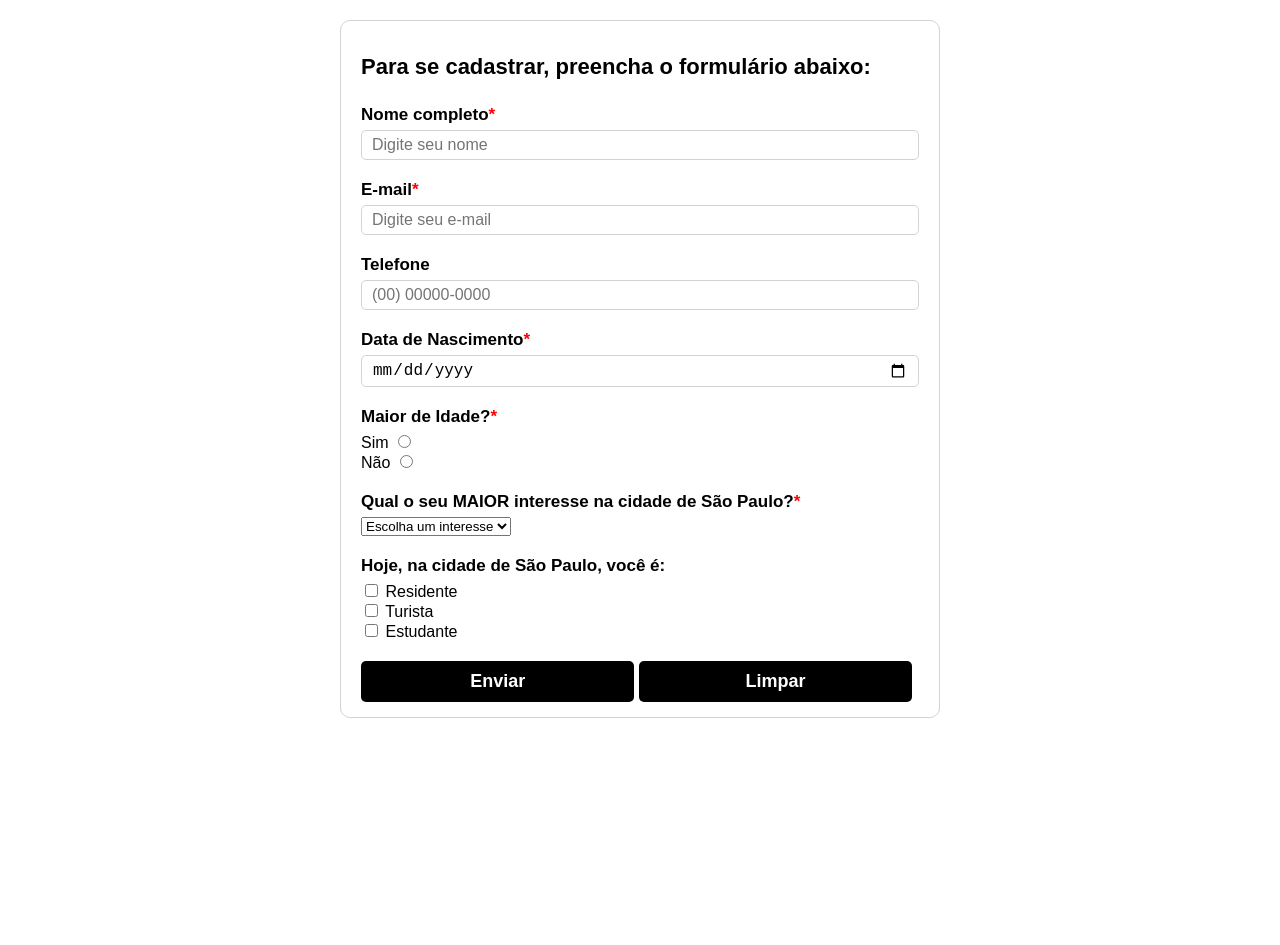
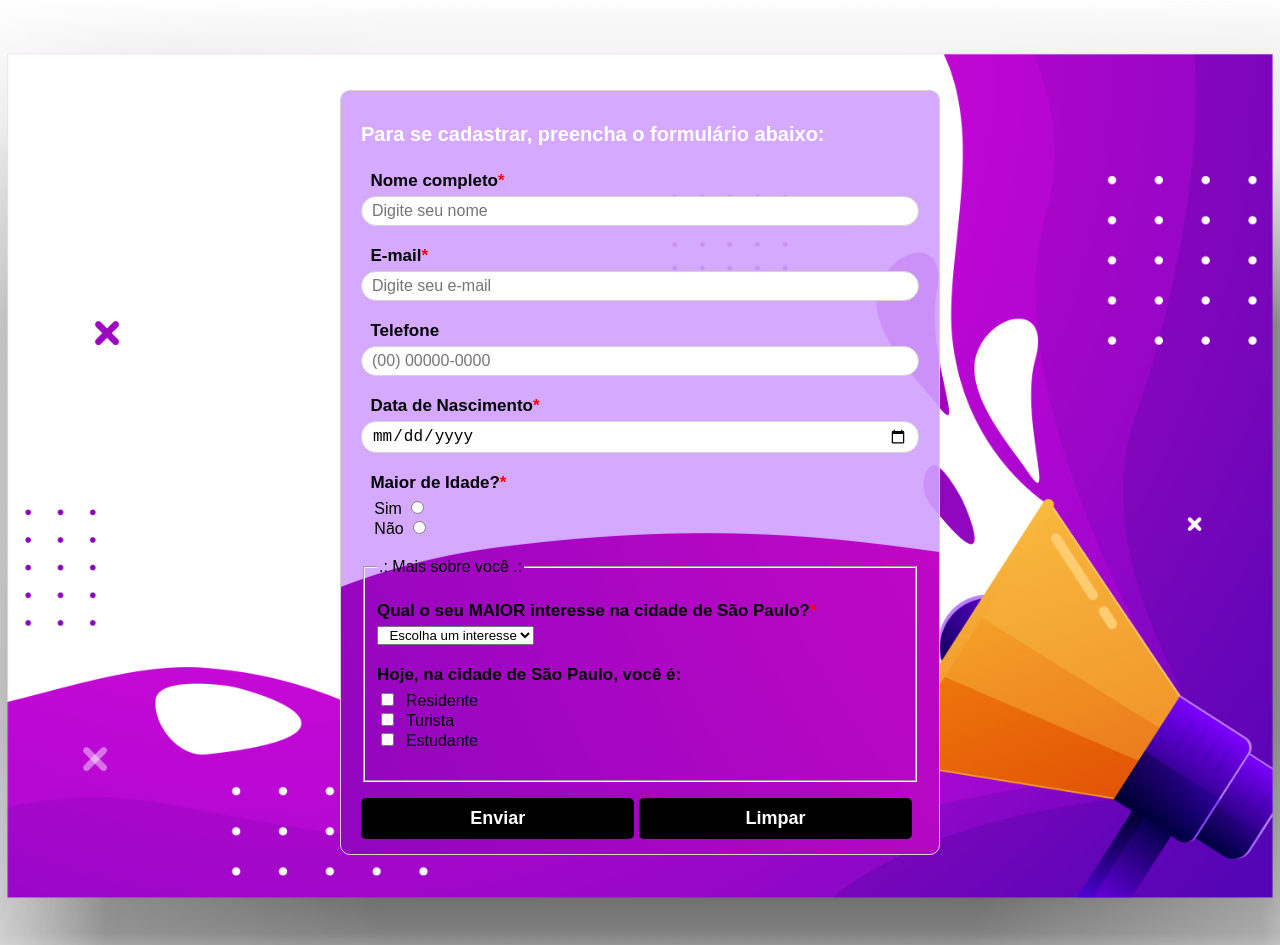
Before and after one commit to brunobortolettolima/Checkpoint-2-Frontend, a plain HTML site: page cadastro.html in a window 1280 px wide. Before the commit the page ends 800 px from the top, so only its background shows below. Drawn offline with Linux system fonts and the light colour scheme.

Commit message:
separação dos arquivos css e adição de novas estilizações

```diff
--- a/cadastro.html
+++ b/cadastro.html
@@ -5,87 +5,9 @@
     <meta http-equiv="X-UA-Compatible" content="IE=edge">
     <meta name="viewport" content="width=device-width, initial-scale=1.0">
     <title>Cadastro</title>
-    <style type="text/css">
+    <link rel="stylesheet" href="css/cadastro.css">
+    <style type="text/css"> </style>
 
-        * {
-            box-sizing: border-box;
-        }
-
-        body {
-            font-family: Arial, Helvetica, sans-serif;
-        }
-
-        .conteudo {
-            border: 1px solid lightgray;
-            border-radius: 10px;
-            padding: 15px 20px;
-            margin: 20px auto;
-            max-width: 600px;
-        }
-
-        .conteudo__titulo {
-            font-size: 22px;
-        }
-
-        .formulario {
-            margin: 25px 0 0;
-        }
-
-        .formulario__grupo {
-            margin: 20px 0;
-        }
-
-        .formulario__rotulo {
-            display: block;
-            font-size: 17px;
-            font-weight: 700;
-            margin: 5px 0;
-        }
-
-        .formulario__campo {
-            border: 1px solid lightgray;
-            border-radius: 5px;
-            font-size: 16px;
-            padding: 5px 10px;
-            width: 100%;
-        }
-
-        .formulario__botao {
-            display: inline-block;
-            width: 49%;
-        }
-
-        .botao__submit {
-            background-color: black;
-            border: none;
-            border-radius: 5px;
-            color: white;
-            font-size: 18px;
-            font-weight: 700;
-            padding: 10px 20px;
-            width: 100%;
-            cursor: pointer;
-            display: inline-block;
-        }
-
-        .botao__reset {
-            background-color: black;
-            border: none;
-            border-radius: 5px;
-            color: white;
-            font-size: 18px;
-            font-weight: 700;
-            padding: 10px 25px;
-            width: 100%;
-            cursor: pointer;
-            display: inline-block;
-        }
-
-        span {
-            color: red;
-        }
-
-    </style>
 </head>
 
 <body>
@@ -93,41 +15,42 @@
         <h1 class="conteudo__titulo">Para se cadastrar, preencha o formulário abaixo:</h1>
             <form class="formulario" action="https://api.sistema.com/cadastrar" method="GET">
                 <div class="formulario__grupo">
-                    <label class="formulario__rotulo" for="nome">Nome completo<span>*</span></label>
-                    <input class="formulario__campo" name="nome" id="nome" type="text" placeholder="Digite seu nome" required>
+                    <label class="formulario__rotulo" for="nome">&nbsp; Nome completo<span>*</span></label>
+                    <input class="formulario__campo" name="nome" id="nome" type="text" maxlength="100" placeholder="Digite seu nome" required>
                 </div>
 
                 <div class="formulario__grupo">
-                    <label class="formulario__rotulo" for="email">E-mail<span>*</span></label>
+                    <label class="formulario__rotulo" for="email">&nbsp; E-mail<span>*</span></label>
                     <input class="formulario__campo" name="email" id="email" type="email" placeholder="Digite seu e-mail" required>
                 </div>
 
                 <div class="formulario__grupo">
-                    <label class="formulario__rotulo" for="telefone">Telefone</label>
+                    <label class="formulario__rotulo" for="telefone">&nbsp; Telefone</label>
                     <input class="formulario__campo" name="telefone" id="telefone" type="text" maxlength="11" onkeypress="if (!isNaN(String.fromCharCode(window.event.keyCode))) return true; else return false;" placeholder="(00) 00000-0000">
                 </div>
 
                 <div class="formulario__grupo">
-                    <label class="formulario__rotulo" for="dataNascimento">Data de Nascimento<span>*</span></label>
+                    <label class="formulario__rotulo" for="dataNascimento">&nbsp; Data de Nascimento<span>*</span></label>
                     <input class="formulario__campo" name="dataNascimento" id="dataNascimento" type="date" required>
                 </div>
 
                 <div class="formulario__grupo">
-                    <h3 class="formulario__rotulo">Maior de Idade?<span>*</span></h3>
+                    <h3 class="formulario__rotulo">&nbsp; Maior de Idade?<span>*</span></h3>
                     <div>
-                        <label class="formulario__radio" for="sim">Sim</label>
+                        <label class="formulario__radio" for="sim">&nbsp;&nbsp; Sim</label>
                         <input type="radio" id="sim" name="sim" value="sim">
                     </div>
                     <div>
-                        <label class="formulario__radio" for="nao">Não</label>
+                        <label class="formulario__radio" for="nao">&nbsp;&nbsp; Não</label>
                         <input type="radio" id="nao" name="sim" value="nao">
                     </div>
                 </div>
-
+                <div class="legenda__formulario">
+                <fieldset> <legend>.: Mais sobre você .:</legend>
                 <div class="formulario__grupo">
                     <h3 class="formulario__rotulo">Qual o seu MAIOR interesse na cidade de São Paulo?<span>*</span></h3>
                     <select name="select" required>
-                        <option selected disabled>Escolha um interesse</option>
+                        <option selected disabled>&nbsp; Escolha um interesse</option>
                         <optgroup label="Cultura">
                             <option value="museus">Museus</option>
                             <option value="teatros">Teatros</option>
@@ -149,22 +72,25 @@
                 </div>
 
                 <div class="formulario__grupo">
-                    <h3 class="formulario__rotulo">Hoje, na cidade de São Paulo, você é:</h3>
+                    <h3 class="formulario__rotulo"> Hoje, na cidade de São Paulo, você é:</h3>
                     <div>
                         <input type="checkbox" id="residente" name="atual" value="residente">
-                        <label class="formulario__checkbox" for="residente">Residente</label>
+                        <label class="formulario__checkbox" for="residente">&nbsp;Residente</label>
                     </div>
                     <div>
                         <input type="checkbox" id="turista" name="atual" value="turista">
-                        <label class="formulario__checkbox" for="turista">Turista</label>
+                        <label class="formulario__checkbox" for="turista">&nbsp;Turista</label>
                     </div>
                     <div>
                         <input type="checkbox" id="estudante" name="atual" value="estudante">
-                        <label class="formulario__checkbox" for="estudante">Estudante</label>
+                        <label class="formulario__checkbox" for="estudante">&nbsp;Estudante</label>
                     </div>
                 </div>
+            </div>
+                    </fieldset>
 
                 <div class="formulario__botao">
+                    <p></p>
                     <button class="botao__submit" type="submit">Enviar</button>
                 </div>
 
--- /dev/null
+++ b/css/cadastro.css
@@ -0,0 +1,104 @@
+
+        * {
+            box-sizing: border-box;
+        }
+
+        body {
+            font-family: Arial, Helvetica, sans-serif;
+            background-image: url(/imagens/bgForm2.png);
+            background-size: 1600px;
+            background-repeat: no-repeat;
+            background-position-x: center;
+            background-position-y: top;
+
+        }
+
+        .conteudo {
+            border: 1px solid lightgray;
+            border-radius: 10px;
+            padding: 15px 20px;
+            /* Gustavo alterou a partir daqui */
+            margin: 90px auto;
+            max-width: 600px;
+            background: rgba(209, 160, 255, 0.9 );
+            background-image: url(/imagens/bgForm1.png);
+            /* Gustavo Finalizou aqui */
+        }
+
+        .conteudo__titulo {
+            font-size: 20px;
+            color: rgb(255, 255, 255);
+
+        }
+
+        .formulario {
+            margin: 25px 0 0;
+
+        }
+
+        .formulario__grupo {
+            margin: 20px auto;
+
+        }
+
+        .formulario__rotulo {
+            display: block;
+            font-size: 17px;
+            font-weight: 700;
+            margin: 5px 0;
+
+        }
+
+        .formulario__campo {
+            border: 1px solid lightgray;
+            border-radius: 15px;
+            font-size: 16px;
+            padding: 5px 10px;
+            width: 100%;
+        }
+
+        .formulario__campo:hover {
+            transform: scale(1.1);
+        }
+        .formulario__botao {
+            display: inline-block;
+            width: 49%;
+        }
+
+        .formulario__radio {
+        }
+
+        .botao__submit {
+            background-color: black;
+            border: none;
+            border-radius: 5px;
+            color: white;
+            font-size: 18px;
+            font-weight: 700;
+            padding: 10px 20px;
+            width: 100%;
+            cursor: pointer;
+            display: inline-block;
+        }
+
+        .botao__reset {
+            background-color: black;
+            border: none;
+            border-radius: 5px;
+            color: white;
+            font-size: 18px;
+            font-weight: 700;
+            padding: 10px 25px;
+            width: 100%;
+            cursor: pointer;
+            display: inline-block;
+        }
+
+        .legenda__formulario {
+
+
+        }
+
+        span {
+            color: red;
+        }
--- a/style.css
+++ b/css/style.css
@@ -54,7 +54,7 @@ span {
 }
 
 .corpo {
-    background-image: url("imagens/background.jpg");
+    background-image: url(/imagens/background.jpg);
     background-repeat: no-repeat;
     background-size: cover;
     background-attachment: fixed;
```
Also changed, not shown: index.html (+1 -1 lines), imagens/bgForm1.png (added), imagens/bgForm2.png (added), imagens/modelo.jpg (added).
